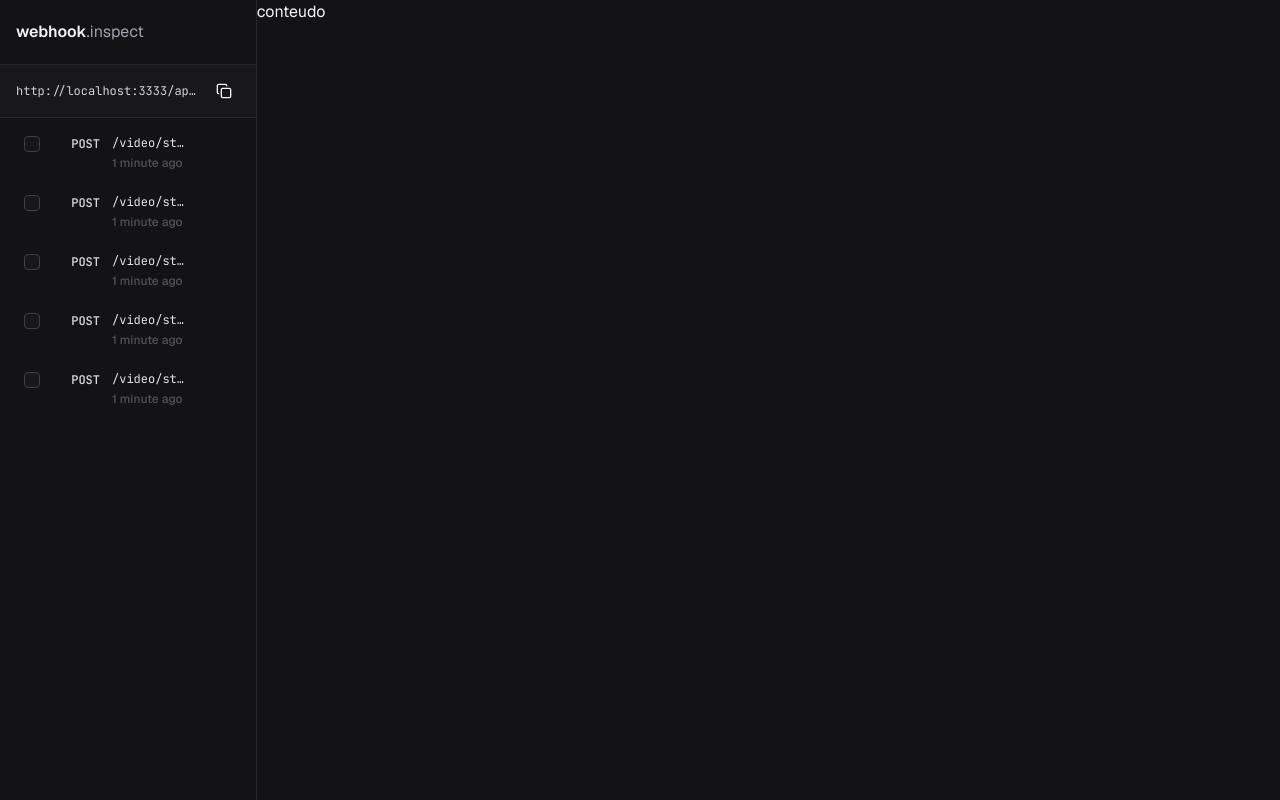
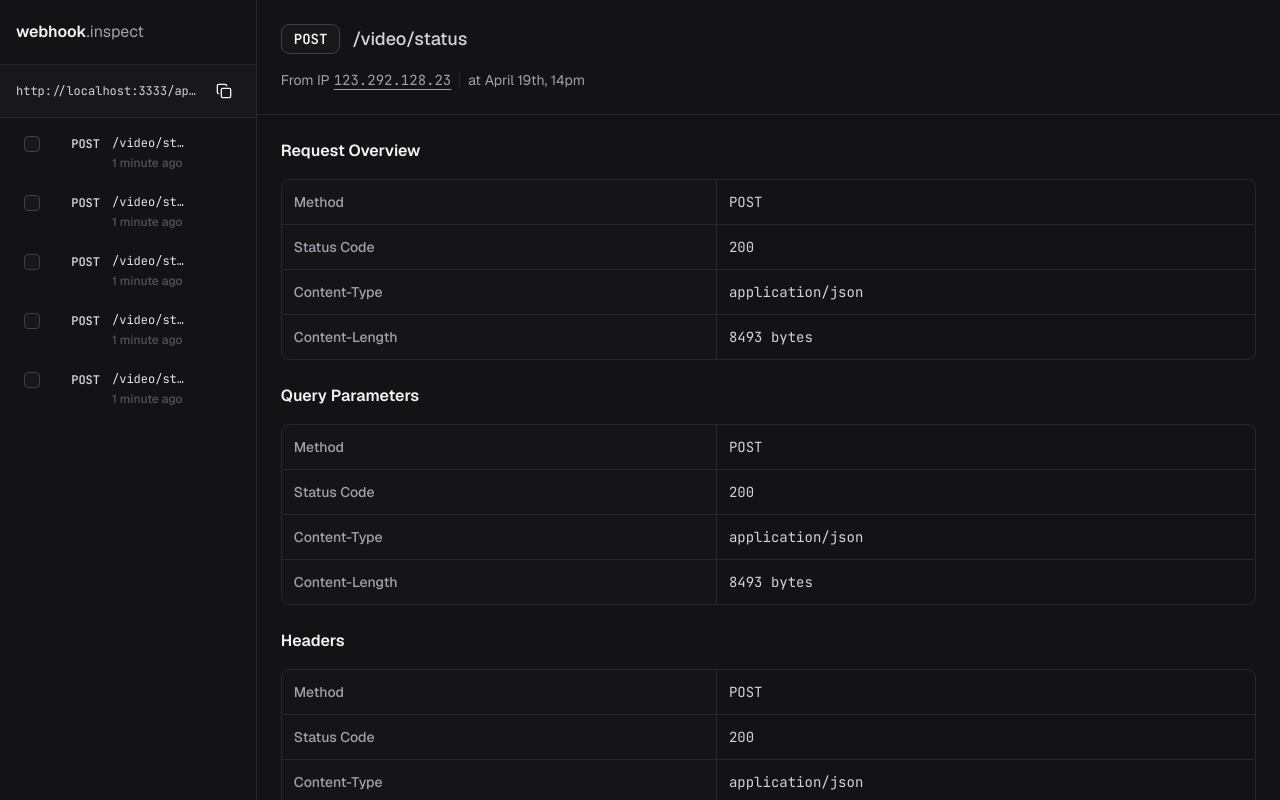
Before and after one commit to joschonarth/webhook-inspector, a React (Vite) app in the folder web/: page / in a window 1280 px wide. Built offline with nearby package versions, Linux system fonts and the light colour scheme.

Commit message:
feat(web): integrate webhook detail components into main page layout

```diff
--- a/web/src/routes/index.tsx
+++ b/web/src/routes/index.tsx
@@ -1,12 +1,23 @@
 import { createFileRoute } from '@tanstack/react-router'
 import { Group, Panel, Separator } from 'react-resizable-panels'
+import { SectionDataTable } from '../components/section-data-table'
+import { SectionTitle } from '../components/section-title'
 import { Sidebar } from '../components/sidebar'
+import { CodeBlock } from '../components/ui/code-block'
+import { WebhookDetailHeader } from '../components/webhook-detail-header'
 
 export const Route = createFileRoute('/')({
   component: Index,
 })
 
 function Index() {
+  const overviewData = [
+    { key: 'Method', value: 'POST' },
+    { key: 'Status Code', value: '200' },
+    { key: 'Content-Type', value: 'application/json' },
+    { key: 'Content-Length', value: '8493 bytes' },
+  ]
+
   return (
     <div className="h-screen bg-zinc-900">
       <Group orientation="horizontal">
@@ -17,7 +28,32 @@
         <Separator className="w-px bg-zinc-700 hover:bg-zinc-600 transition-colors duration-150" />
 
         <Panel defaultSize="80%" minSize="60%">
-          conteudo
+          <div className="flex h-full flex-col">
+            <WebhookDetailHeader />
+            <div className="flex-1 overflow-y-auto">
+              <div className="space-y-6 p-6">
+                <div className="space-y-4">
+                  <SectionTitle>Request Overview</SectionTitle>
+                  <SectionDataTable data={overviewData} />
+                </div>
+
+                <div className="space-y-4">
+                  <SectionTitle>Query Parameters</SectionTitle>
+                  <SectionDataTable data={overviewData} />
+                </div>
+
+                <div className="space-y-4">
+                  <SectionTitle>Headers</SectionTitle>
+                  <SectionDataTable data={overviewData} />
+                </div>
+
+                <div className="space-y-4">
+                  <SectionTitle>Request Body</SectionTitle>
+                  <CodeBlock code={JSON.stringify(overviewData, null, 2)} />
+                </div>
+              </div>
+            </div>
+          </div>
         </Panel>
       </Group>
     </div>
```
